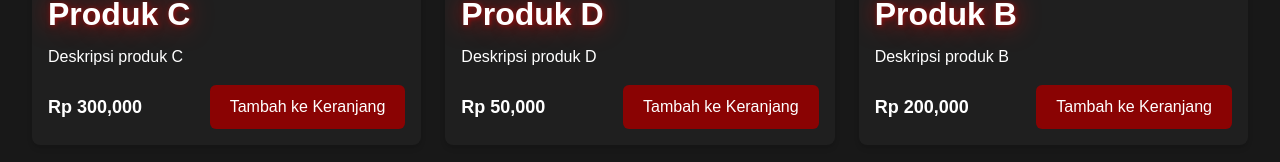
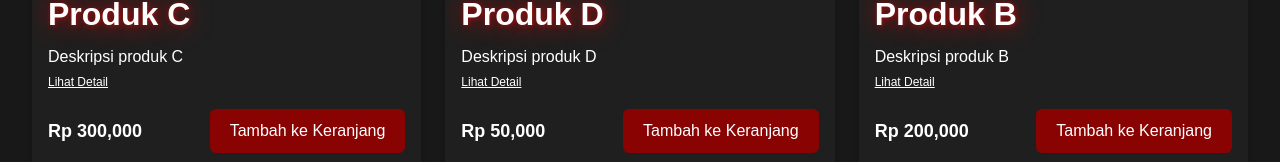
Before and after one commit to ferryops/e-commerce, a Next.js app: page / in a window 1280 px wide. Shown: the part 921-1083 px from the top of the page. Built offline with nearby package versions, Linux system fonts and the light colour scheme.

Commit message:
feat: add product detail link to shop page
Introduce a `Link` component from `next/link` to navigate to the product detail page. This enhances user experience by providing direct access to detailed product information.

```diff
--- a/app/page.tsx
+++ b/app/page.tsx
@@ -1,6 +1,7 @@
 import { banners } from '@/constants/banners'
 import { products } from '@/constants/products'
 import Image from 'next/image'
+import Link from 'next/link'
 
 const HomePage = () => {
   return (
@@ -60,6 +61,10 @@ const HomePage = () => {
                 <div className="p-4">
                   <h3 className="text-xl font-semibold">{product.name}</h3>
                   <p className="mt-2">{product.description}</p>
+                  <Link href={`/shop/${product.id}`}>
+                    <span className="text-xs underline">Lihat Detail</span>
+                  </Link>
+
                   <div className="mt-4 flex items-center justify-between">
                     <span className="text-lg font-semibold">
                       Rp {product.price.toLocaleString()}
```
